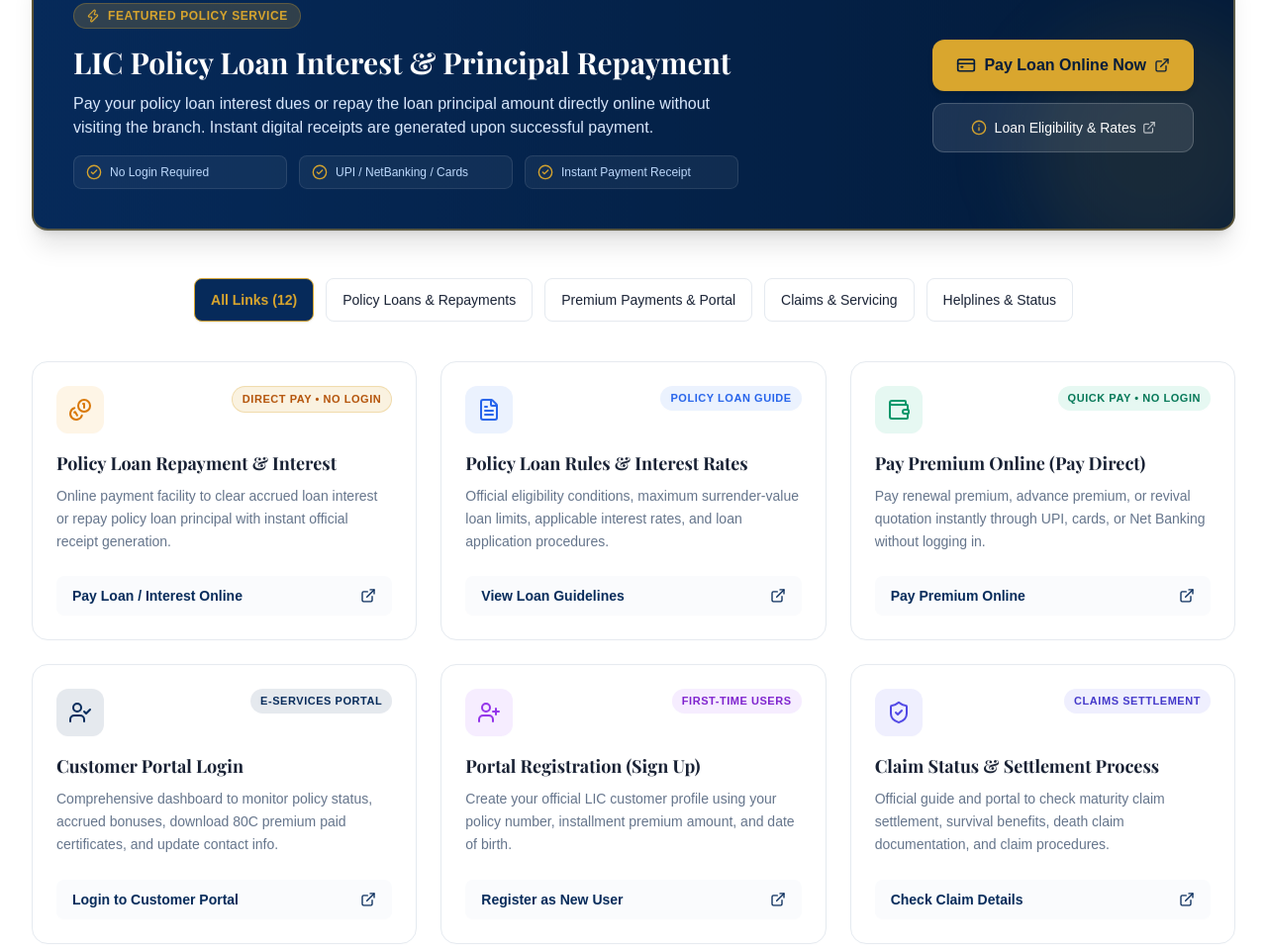
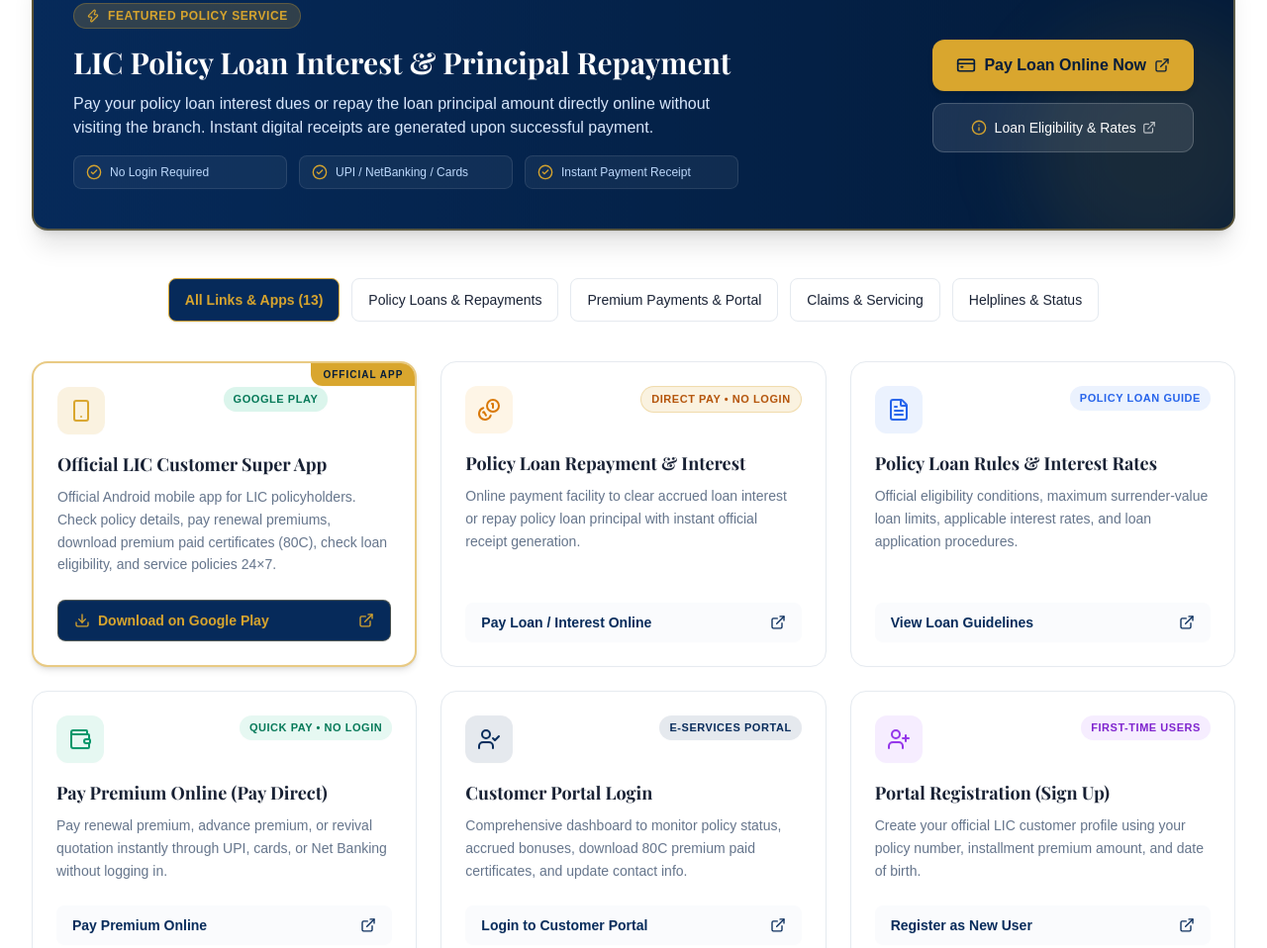
Before and after one commit to sukhamaym1/Sanchita-Adhikary, a website built with Vite: page index.html in a window 1280 px wide. Shown: the part 3756-4714 px from the top of the page at 99% size. Built offline with nearby package versions, Linux system fonts and the light colour scheme; a web font is replaced by a local one.

Commit message:
feat: add official LIC Customer App link
Integrate the LIC Customer Super App into the website link grid, update configuration, and enhance the link filtering logic to support multi-category tagging.

```diff
--- a/data/config.json
+++ b/data/config.json
@@ -17,5 +17,6 @@
   "facebook": "https://www.facebook.com/sanchita.adhikary.1023",
   "instagram": "https://instagram.com/",
   "linkedin": "https://linkedin.com/",
-  "twitter": "https://twitter.com/"
+  "twitter": "https://twitter.com/",
+  "licAppUrl": "https://play.google.com/store/apps/details?id=com.lic.customer.superapp"
 }
--- a/index.html
+++ b/index.html
@@ -1046,7 +1046,7 @@
               data-link-filter="all"
               class="lic-filter-btn active px-4 py-2 rounded-lg text-sm font-semibold transition-all bg-brand-navy text-brand-gold border border-brand-gold shadow-sm"
             >
-              All Links (12)
+              All Links &amp; Apps (13)
             </button>
             <button
               type="button"
@@ -1080,6 +1080,41 @@
 
           <!-- Links Grid -->
           <div class="grid grid-cols-1 md:grid-cols-2 lg:grid-cols-3 gap-6" id="lic-links-grid">
+            <!-- Official LIC Customer Super App -->
+            <div class="lic-link-card bg-brand-purewhite dark:bg-slate-900 border-2 border-brand-gold/60 dark:border-brand-gold/40 rounded-2xl p-6 flex flex-col justify-between card-hover shadow-md relative overflow-hidden" data-category="payment helpline">
+              <div class="absolute top-0 right-0 bg-brand-gold text-brand-midnight text-[10px] font-extrabold uppercase tracking-widest px-3 py-1 rounded-bl-xl shadow-xs">
+                Official App
+              </div>
+              <div>
+                <div class="flex items-start justify-between mb-4">
+                  <div class="w-12 h-12 rounded-xl bg-brand-gold/15 text-brand-gold flex items-center justify-center">
+                    <i data-lucide="smartphone" class="w-6 h-6"></i>
+                  </div>
+                  <span class="text-[11px] font-bold uppercase tracking-wider px-2.5 py-1 rounded-full bg-emerald-500/15 text-emerald-700 dark:text-emerald-400 mr-16">
+                    Google Play
+                  </span>
+                </div>
+                <h3 class="font-heading font-bold text-lg text-brand-text dark:text-gray-100 mb-2">
+                  Official LIC Customer Super App
+                </h3>
+                <p class="text-sm text-brand-muted dark:text-gray-400 leading-relaxed mb-6">
+                  Official Android mobile app for LIC policyholders. Check policy details, pay renewal premiums, download premium paid certificates (80C), check loan eligibility, and service policies 24×7.
+                </p>
+              </div>
+              <a
+                href="https://play.google.com/store/apps/details?id=com.lic.customer.superapp"
+                data-config-href="licAppUrl"
+                target="_blank"
+                rel="noopener noreferrer"
+                class="inline-flex items-center justify-between w-full px-4 py-2.5 rounded-lg bg-brand-navy hover:bg-slate-800 text-brand-gold font-bold text-sm transition-all shadow-sm group border border-brand-gold/30"
+              >
+                <div class="flex items-center gap-2">
+                  <i data-lucide="download" class="w-4 h-4 text-brand-gold"></i>
+                  <span>Download on Google Play</span>
+                </div>
+                <i data-lucide="external-link" class="w-4 h-4 group-hover:translate-x-0.5 group-hover:-translate-y-0.5 transition-transform"></i>
+              </a>
+            </div>
             <!-- 1. Loan Payment -->
             <div class="lic-link-card bg-brand-purewhite dark:bg-slate-900 border border-brand-border dark:border-slate-800 rounded-2xl p-6 flex flex-col justify-between card-hover" data-category="loan">
               <div>
@@ -2178,7 +2213,8 @@
                 Official LIC App
               </p>
               <a
-                href="https://play.google.com/store/apps/details?id=com.lic.liccustomer"
+                href="https://play.google.com/store/apps/details?id=com.lic.customer.superapp"
+                data-config-href="licAppUrl"
                 target="_blank"
                 rel="noopener noreferrer"
                 class="group inline-flex items-center gap-3 px-3.5 py-2 rounded-xl bg-slate-900/90 hover:bg-slate-800 border border-slate-700/80 hover:border-brand-gold transition-all shadow-sm max-w-full"
@@ -2188,7 +2224,7 @@
                 </div>
                 <div class="text-left">
                   <span class="block text-[10px] text-gray-400 uppercase tracking-wider leading-none">Download on Google Play</span>
-                  <span class="block text-xs font-bold text-white group-hover:text-brand-gold transition-colors mt-0.5">LIC Customer App</span>
+                  <span class="block text-xs font-bold text-white group-hover:text-brand-gold transition-colors mt-0.5">LIC Customer Super App</span>
                 </div>
                 <svg class="w-4 h-4 text-gray-400 group-hover:text-brand-gold group-hover:translate-x-0.5 transition-all ml-1" fill="none" stroke="currentColor" viewBox="0 0 24 24"><path stroke-linecap="round" stroke-linejoin="round" stroke-width="2" d="M10 6H6a2 2 0 00-2 2v10a2 2 0 002 2h10a2 2 0 002-2v-4M14 4h6m0 0v6m0-6L10 14"/></svg>
               </a>
--- a/js/admin.js
+++ b/js/admin.js
@@ -365,6 +365,7 @@ function renderConfigForm() {
         { key: 'instagram', label: 'Instagram Profile URL' },
         { key: 'linkedin', label: 'LinkedIn Profile URL' },
         { key: 'twitter', label: 'Twitter / X Profile URL' },
+        { key: 'licAppUrl', label: 'Official LIC Customer Super App Play Store URL' },
         { key: 'googleMapsUrl', label: 'Google Maps Embed URL' }
     ];
 
--- a/js/main.js
+++ b/js/main.js
@@ -107,6 +107,11 @@ function populateConfigData() {
       el.href = `tel:${SITE_CONFIG.phone}`;
     } else if (key === 'email' && SITE_CONFIG.email && !SITE_CONFIG.email.includes('[ADD')) {
       el.href = `mailto:${SITE_CONFIG.email}`;
+    } else if (key === 'licAppUrl') {
+      const val = SITE_CONFIG.licAppUrl || 'https://play.google.com/store/apps/details?id=com.lic.customer.superapp';
+      el.href = val;
+      el.target = '_blank';
+      el.rel = 'noopener noreferrer';
     } else if (['facebook', 'instagram', 'linkedin', 'twitter'].includes(key)) {
       const val = SITE_CONFIG[key];
       const isPlaceholder = !val || val.trim() === '' || val === 'https://instagram.com/' || val === 'https://linkedin.com/' || val === 'https://twitter.com/';
@@ -981,8 +986,8 @@ function setupLicLinksFilter() {
       btn.classList.remove('bg-brand-purewhite', 'dark:bg-slate-900', 'text-brand-text', 'dark:text-gray-200', 'border-brand-border', 'dark:border-slate-800');
 
       cards.forEach(card => {
-        const cat = card.getAttribute('data-category');
-        if (filter === 'all' || cat === filter) {
+        const cat = card.getAttribute('data-category') || '';
+        if (filter === 'all' || cat.split(' ').includes(filter) || cat === filter) {
           card.classList.remove('hidden');
         } else {
           card.classList.add('hidden');
```
